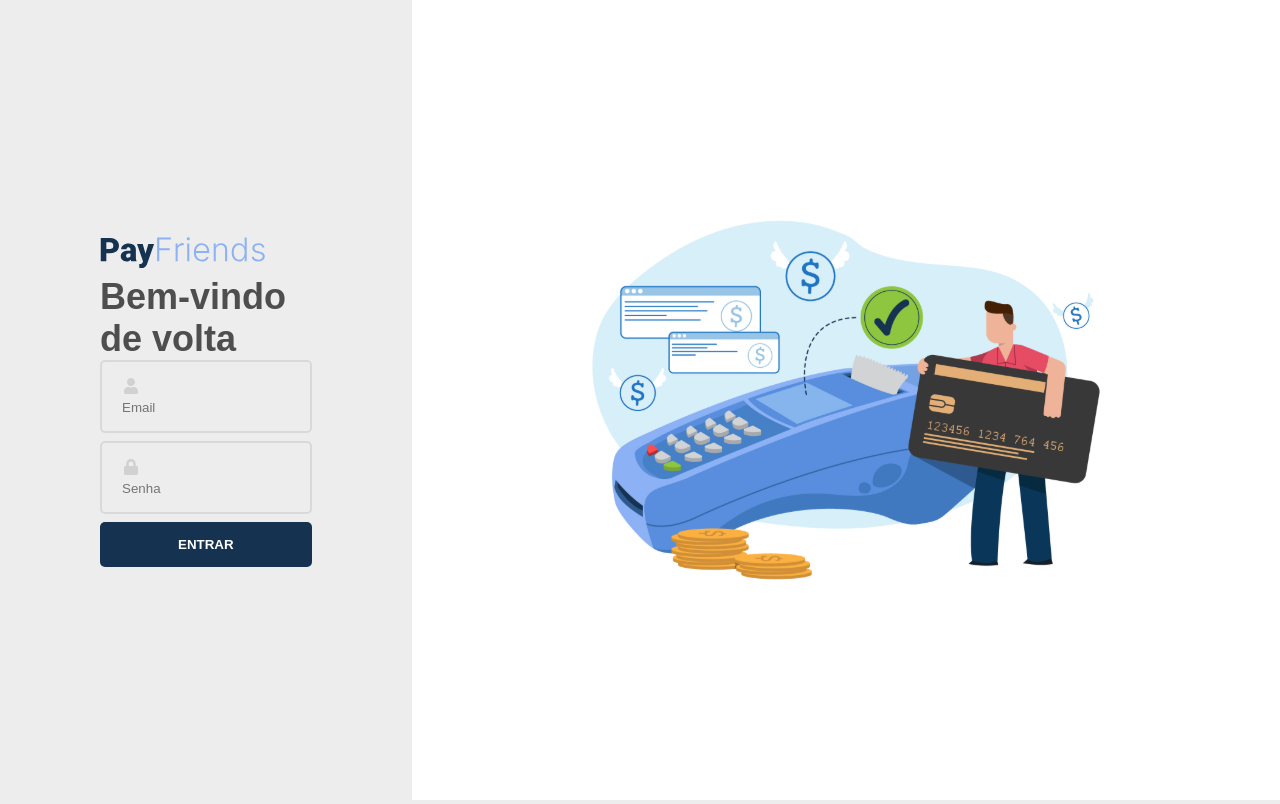
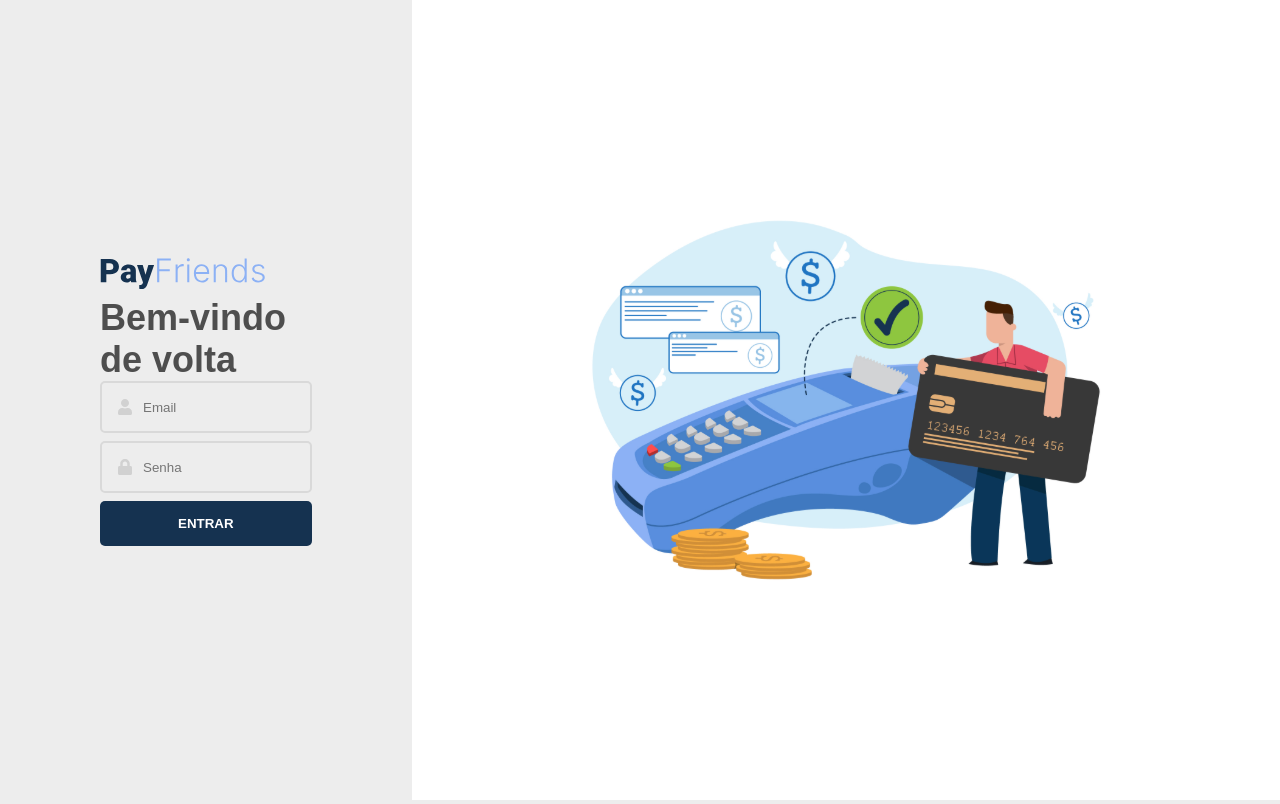
Before and after one commit to Cleydsonsl/payFriends-Atomic, a Next.js app: page / in a window 1280 px wide. Built offline with nearby package versions, Linux system fonts and the light colour scheme.

Commit message:
feat: refactoring component

```diff
--- a/src/components/molecules/FormLogin/styles.ts
+++ b/src/components/molecules/FormLogin/styles.ts
@@ -14,6 +14,10 @@ export const ContentInput = styled.span`
   background: transparent;
   border: solid 2px ${theme.colors.border};
   border-radius: 5px;
-  padding: 15px 20px;
+  padding: 15px;
   margin-bottom: 8px;
+  display: flex;
+  align-items: center;
+  justify-content: flex-start;
+  flex-direction: row;
 `
```
